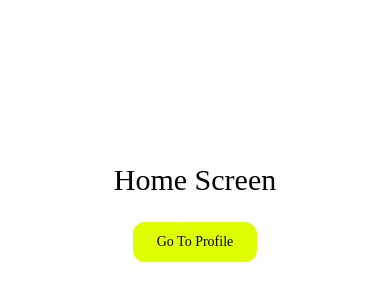
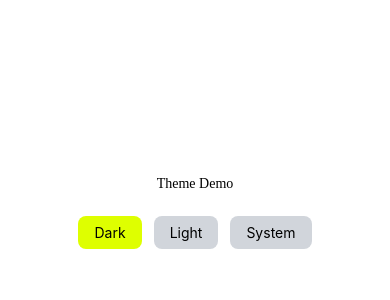
Before and after one commit to Satyamkr02/devSatyam, a React Native app: screen /Home in a window 390 px wide. Shown: the part 210-510 px from the top of the page. Built offline with nearby package versions, Linux system fonts and the light colour scheme.

Commit message:
Satyam :- Add theme switch feature using custom switch

```diff
--- a/App.tsx
+++ b/App.tsx
@@ -1,14 +1,11 @@
 import "./global.css";
-import { useColorScheme } from "react-native";
+import { ThemeProvider } from "./src/context/ThemeContext";
 import AppNavigator from "./src/navigation/AppNavigator";
-import { View } from "react-native";
 
 export default function App() {
-  const scheme = useColorScheme();
-
   return (
-    <View className={scheme === "dark" ? "flex-1 dark" : "flex-1"}>
+    <ThemeProvider>
       <AppNavigator />
-    </View>
+    </ThemeProvider>
   );
 }
--- a/package.json
+++ b/package.json
@@ -10,6 +10,7 @@
     "test": "jest"
   },
   "dependencies": {
+    "@react-native-async-storage/async-storage": "^3.0.1",
     "@react-native/new-app-screen": "0.84.1",
     "@react-navigation/native": "^7.1.33",
     "@react-navigation/native-stack": "^7.14.4",
--- /dev/null
+++ b/src/components/Common/ThemeSwitch.jsx
@@ -0,0 +1,39 @@
+import React from 'react';
+import { View, Pressable, Text } from 'react-native';
+import { useTheme } from '../../hooks/useTheme';
+import { THEME_OPTIONS } from '../../themes/themeConstants';
+
+export default function ThemeSwitch() {
+  const { theme, changeTheme } = useTheme();
+
+  return (
+    <View className="flex-row gap-3">
+      <Pressable
+        onPress={() => changeTheme(THEME_OPTIONS.DARK)}
+        className={`px-4 py-2 rounded-lg ${
+          theme === 'dark' ? 'bg-primary' : 'bg-gray-300'
+        }`}
+      >
+        <Text>Dark</Text>
+      </Pressable>
+
+      <Pressable
+        onPress={() => changeTheme(THEME_OPTIONS.LIGHT)}
+        className={`px-4 py-2 rounded-lg ${
+          theme === 'light' ? 'bg-primary' : 'bg-gray-300'
+        }`}
+      >
+        <Text>Light</Text>
+      </Pressable>
+
+      <Pressable
+        onPress={() => changeTheme(THEME_OPTIONS.SYSTEM)}
+        className={`px-4 py-2 rounded-lg ${
+          theme === 'system' ? 'bg-primary' : 'bg-gray-300'
+        }`}
+      >
+        <Text>System</Text>
+      </Pressable>
+    </View>
+  );
+}
--- /dev/null
+++ b/src/context/ThemeContext.js
@@ -0,0 +1,49 @@
+import React, { createContext, useEffect, useState } from 'react';
+import { useColorScheme as useSystemColorScheme } from 'react-native';
+import AsyncStorage from '@react-native-async-storage/async-storage';
+import { STORAGE_KEY, THEME_OPTIONS } from '../themes/themeConstants';
+import { useColorScheme } from 'nativewind';
+
+export const ThemeContext = createContext();
+
+export const ThemeProvider = ({ children }) => {
+  const systemTheme = useSystemColorScheme();
+  const { setColorScheme } = useColorScheme();
+
+  const [theme, setTheme] = useState(THEME_OPTIONS.DARK);
+  const [resolvedTheme, setResolvedTheme] = useState('dark');
+
+  useEffect(() => {
+    loadTheme();
+  }, []);
+
+  useEffect(() => {
+    if (theme === THEME_OPTIONS.SYSTEM) {
+      setResolvedTheme(systemTheme ?? 'dark');
+
+      // NativeWind follows device theme automatically
+      setColorScheme('system');
+    } else {
+      setResolvedTheme(theme);
+
+      // force dark/light
+      setColorScheme(theme);
+    }
+  }, [theme, systemTheme, setColorScheme]);
+
+  const loadTheme = async () => {
+    const saved = await AsyncStorage.getItem(STORAGE_KEY);
+    if (saved) setTheme(saved);
+  };
+
+  const changeTheme = async value => {
+    setTheme(value);
+    await AsyncStorage.setItem(STORAGE_KEY, value);
+  };
+
+  return (
+    <ThemeContext.Provider value={{ theme, resolvedTheme, changeTheme }}>
+      {children}
+    </ThemeContext.Provider>
+  );
+};
--- /dev/null
+++ b/src/hooks/useTheme.js
@@ -0,0 +1,6 @@
+import { useContext } from 'react';
+import { ThemeContext } from '../context/ThemeContext';
+
+export const useTheme = () => {
+  return useContext(ThemeContext);
+};
--- a/src/screens/HomeScreen.js
+++ b/src/screens/HomeScreen.js
@@ -1,21 +1,19 @@
 import React from 'react';
-import { View, Pressable } from 'react-native';
+import { View } from 'react-native';
 import { H1 } from '../components/CustomTags/H1';
-import { Body } from '../components/CustomTags/Body';
+import ThemeSwitch from '../components/Common/ThemeSwitch';
+import { SafeAreaView } from 'react-native-safe-area-context';
 
-export default function HomeScreen({ navigation }) {
+export default function HomeScreen() {
   return (
+    // <SafeAreaView className="flex-1">
     <View className="flex-1 items-center justify-center bg-background dark:bg-background-dark">
-      <H1 className="text-3xl font-heading-bold text-foreground dark:text-foreground-dark mb-6">
-        Home Screen
+      <H1 className="text-foreground dark:text-foreground-dark mb-6">
+        Theme Demo
       </H1>
 
-      <Pressable
-        onPress={() => navigation.navigate('Profile')}
-        className="bg-primary px-6 py-3 rounded-xl"
-      >
-        <Body className="text-black font-body-semibold">Go To Profile</Body>
-      </Pressable>
+      <ThemeSwitch />
     </View>
+    // </SafeAreaView>
   );
 }
--- /dev/null
+++ b/src/themes/themeConstants.js
@@ -0,0 +1,7 @@
+export const THEME_OPTIONS = {
+  DARK: 'dark',
+  LIGHT: 'light',
+  SYSTEM: 'system',
+};
+
+export const STORAGE_KEY = 'APP_THEME';
```
